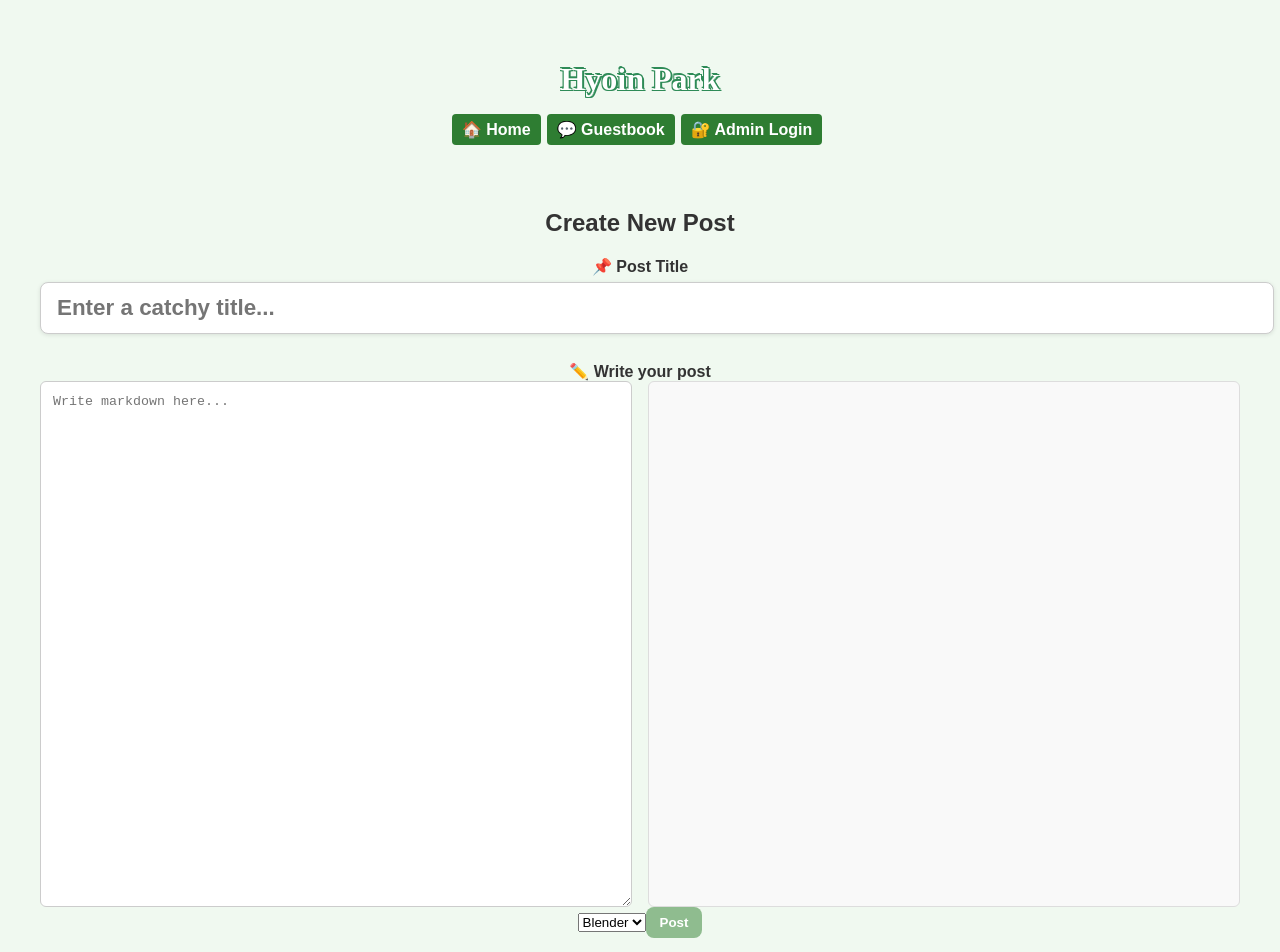
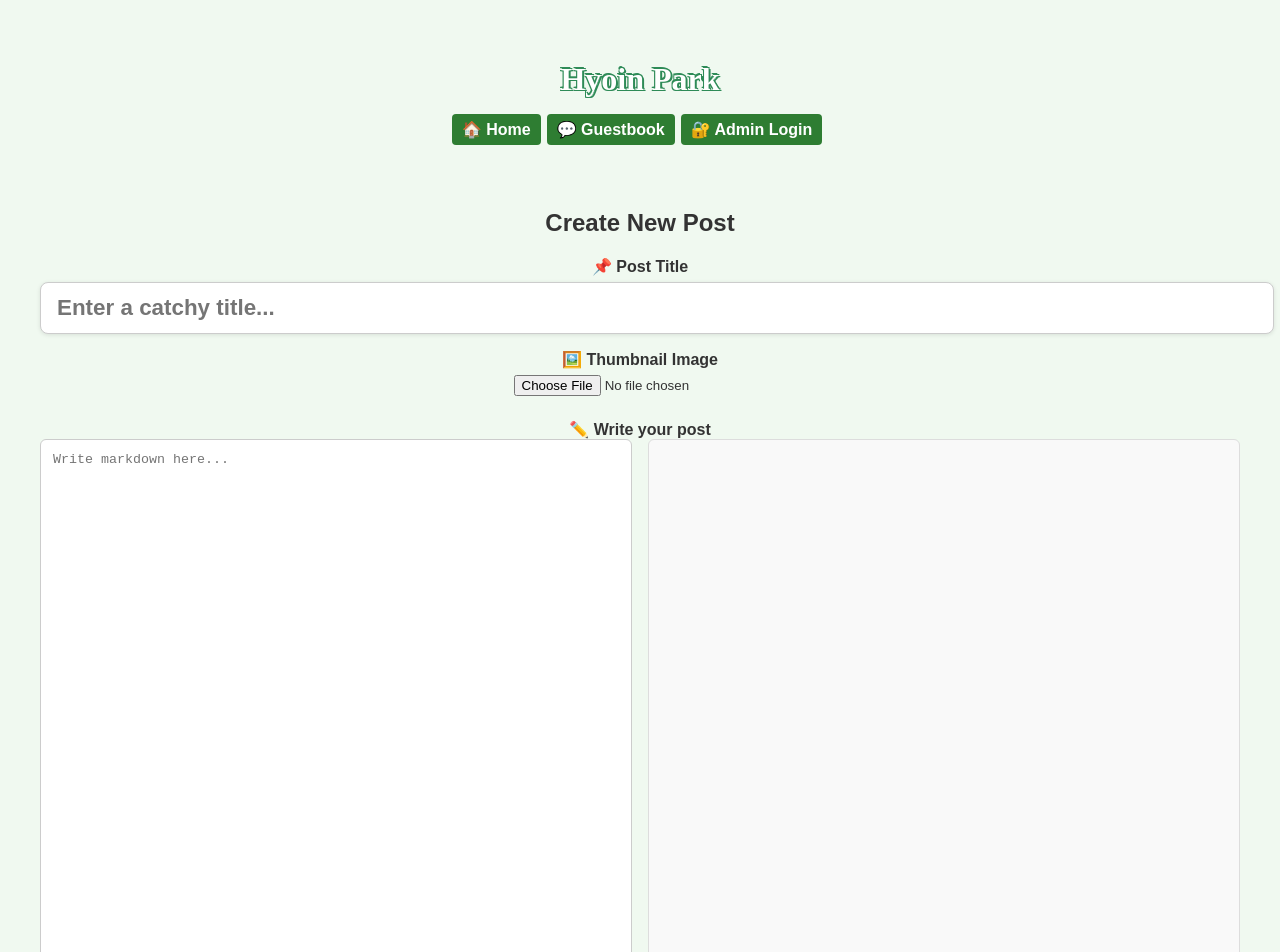
Before and after one commit to dpcivl/my-blog-project, a React (Vite) app in the folder client/: page /new in a window 1280 px wide. Shown: the top 952 px of the page. Built offline with nearby package versions, Linux system fonts and the light colour scheme; no server answers.

Commit message:
:art: update for preview image

```diff
--- a/client/src/components/PostForm.jsx
+++ b/client/src/components/PostForm.jsx
@@ -5,7 +5,7 @@ import { useParams, useNavigate } from 'react-router-dom';
 import ReactMarkdown from 'react-markdown';
 import remarkGfm from 'remark-gfm';
 import rehypeHighlight from 'rehype-highlight';
-import 'highlight.js/styles/github.css'; // Choose your theme!
+import 'highlight.js/styles/github.css';
 
 function PostForm({ onPostCreated, mode = 'create' }) {
   const [title, setTitle] = useState('');
@@ -50,12 +50,10 @@ function PostForm({ onPostCreated, mode = 'create' }) {
         if (item.type.indexOf('image') === 0) {
           const file = item.getAsFile();
 
-          // Upload to Firebase
           const formData = new FormData();
           formData.append("image", file);
           const res = await axios.post("https://my-blog-project-2485.onrender.com/upload-image", formData);
 
-          // Insert markdown image link
           const url = res.data.url;
           const imgMarkdown = `\n![screenshot](${url})\n`;
           setContent(prev => prev + imgMarkdown);
@@ -69,12 +67,12 @@ function PostForm({ onPostCreated, mode = 'create' }) {
     return () => textarea.removeEventListener('paste', handlePaste);
   }, []);
 
-
   function handleImageChange(e) {
     const file = e.target.files[0];
     if (file) {
       setImage(file);
       setImagePreviewUrl(URL.createObjectURL(file));
+      setRemoveExistingImage(false); // Prevent unintentional deletion
     }
   }
 
@@ -115,7 +113,7 @@ function PostForm({ onPostCreated, mode = 'create' }) {
       <h2>{mode === 'edit' ? 'Edit Post' : 'Create New Post'}</h2>
 
       <label style={{ fontWeight: 'bold', marginBottom: '6px', display: 'block' }}>
-    📌   Post Title
+        📌 Post Title
       </label>
       <input
         value={title}
@@ -134,6 +132,69 @@ function PostForm({ onPostCreated, mode = 'create' }) {
         }}
       />
 
+      <label style={{ fontWeight: 'bold', marginBottom: '6px', display: 'block' }}>
+        🖼️ Thumbnail Image
+      </label>
+
+      {existingImage && !imagePreviewUrl && (
+        <div style={{ marginBottom: '12px' }}>
+          <p style={{ margin: '4px 0' }}>📷 Click current image to remove:</p>
+          <img
+            src={existingImage}
+            alt="Current"
+            onClick={() => {
+              setExistingImage(null);
+              setRemoveExistingImage(true);
+            }}
+            style={{
+              width: '100px',
+              borderRadius: '4px',
+              border: '1px solid #ccc',
+              cursor: 'pointer',
+              opacity: 0.9,
+              transition: 'opacity 0.2s ease',
+            }}
+            onMouseOver={(e) => e.currentTarget.style.opacity = 0.6}
+            onMouseOut={(e) => e.currentTarget.style.opacity = 0.9}
+            title="Click to remove"
+          />
+        </div>
+      )}
+
+      {!existingImage && !imagePreviewUrl && (
+        <input
+          type="file"
+          accept="image/*"
+          onChange={handleImageChange}
+          style={{ marginBottom: '12px' }}
+        />
+      )}
+
+      {imagePreviewUrl && (
+        <div style={{ marginBottom: '12px' }}>
+          <p style={{ margin: '4px 0' }}>📷 Click image to remove:</p>
+          <img
+            src={imagePreviewUrl}
+            alt="Preview"
+            onClick={() => {
+              setImage(null);
+              setImagePreviewUrl(null);
+            }}
+            style={{
+              width: '100px',
+              borderRadius: '4px',
+              border: '1px solid #ccc',
+              cursor: 'pointer',
+              opacity: 0.9,
+              transition: 'opacity 0.2s ease',
+            }}
+            onMouseOver={(e) => e.currentTarget.style.opacity = 0.6}
+            onMouseOut={(e) => e.currentTarget.style.opacity = 0.9}
+            title="Click to remove"
+          />
+        </div>
+      )}
+
       <label style={{ fontWeight: 'bold', marginTop: '12px', display: 'block' }}>
         ✏️ Write your post
       </label>
@@ -143,9 +204,8 @@ function PostForm({ onPostCreated, mode = 'create' }) {
         gap: '16px',
         alignItems: 'start',
         flexWrap: 'wrap',
+        marginBottom: '16px'
       }}>
-
-        {/* Left: Editor */}
         <textarea
           ref={contentRef}
           value={content}
@@ -166,7 +226,6 @@ function PostForm({ onPostCreated, mode = 'create' }) {
           }}
         />
 
-        {/* Right: Preview */}
         <div
           style={{
             flex: 1,
@@ -214,67 +273,15 @@ function PostForm({ onPostCreated, mode = 'create' }) {
         </div>
       </div>
 
-
-
       <select
         value={category}
         onChange={e => setCategory(e.target.value)}
-        style={{ marginBottom: '8px' }}
+        style={{ marginBottom: '16px', padding: '6px 12px' }}
       >
         <option>Blender</option>
         <option>Game</option>
         <option>IoT</option>
       </select>
-
-      {existingImage && !imagePreviewUrl && (
-        <div style={{ marginBottom: '12px' }}>
-            <p style={{ margin: '4px 0' }}>📷 Click current image to remove:</p>
-            <img
-            src={existingImage}
-            alt="Current"
-            onClick={() => {
-                setExistingImage(null);
-                setRemoveExistingImage(true); // ✅ mark for backend
-            }}
-            style={{
-                width: '100px',
-                borderRadius: '4px',
-                border: '1px solid #ccc',
-                cursor: 'pointer',
-                opacity: 0.9,
-                transition: 'opacity 0.2s ease',
-            }}
-            onMouseOver={(e) => e.currentTarget.style.opacity = 0.6}
-            onMouseOut={(e) => e.currentTarget.style.opacity = 0.9}
-            title="Click to remove current image"
-            />
-        </div>
-        )}
-
-        {imagePreviewUrl && (
-        <div style={{ marginBottom: '12px' }}>
-            <p style={{ margin: '4px 0' }}>📷 Click image to remove:</p>
-            <img
-            src={imagePreviewUrl}
-            alt="Preview"
-            onClick={() => {
-                setImage(null);
-                setImagePreviewUrl(null);
-            }}
-            style={{
-                width: '100px',
-                borderRadius: '4px',
-                border: '1px solid #ccc',
-                cursor: 'pointer',
-                opacity: 0.9,
-                transition: 'opacity 0.2s ease',
-            }}
-            onMouseOver={(e) => e.currentTarget.style.opacity = 0.6}
-            onMouseOut={(e) => e.currentTarget.style.opacity = 0.9}
-            title="Click to remove image"
-            />
-        </div>
-        )}
 
       <button type="submit">Post</button>
     </form>
```
Lines whose indentation alone changed are shown as unchanged.
